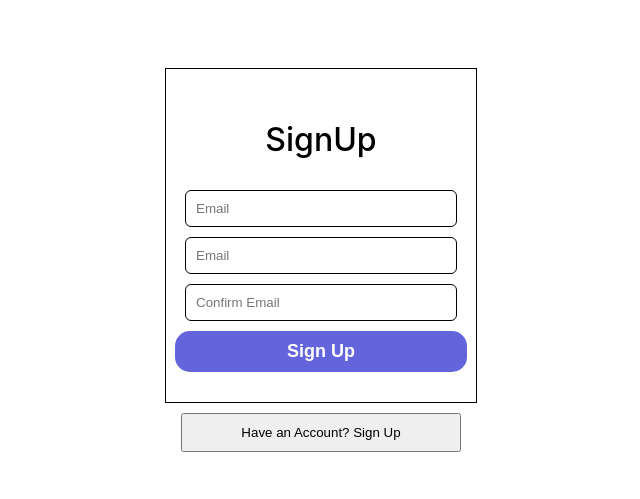
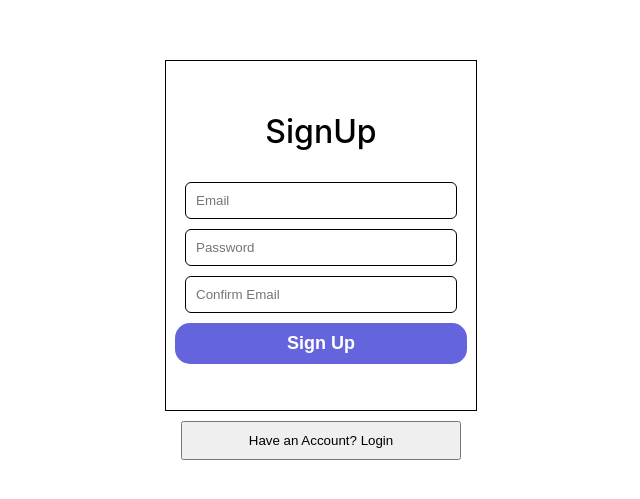
Before and after one commit to lakxnaut/expense_tracker_react, a React (Create React App) app: page /auth in a window 1280 px wide. Shown: the part 135-634 px from the top of the page, without its empty margins (319-959 px from the left). Built offline with nearby package versions, Linux system fonts and the light colour scheme; the HTML template or start-up script is replaced by a standard one.

Commit message:
Login page with auth and save token and routes

```diff
--- a/package.json
+++ b/package.json
@@ -8,6 +8,7 @@
     "@testing-library/user-event": "^13.5.0",
     "react": "^18.2.0",
     "react-dom": "^18.2.0",
+    "react-router-dom": "^6.4.2",
     "react-scripts": "5.0.1",
     "web-vitals": "^2.1.4"
   },
--- a/src/App.js
+++ b/src/App.js
@@ -1,11 +1,21 @@
-import React from 'react'
-import Signup from './components/Signup/Signup'
+import React, { Fragment } from 'react'
+import { BrowserRouter, Routes, Route } from 'react-router-dom'
+import Home from './components/Home/Home'
+import AuthPage from './components/Signup/AuthPage'
+
 
 const App = () => {
   return (
-    <div>
-      <Signup />
-    </div>
+    <Fragment>
+      <BrowserRouter>
+        <Routes>
+          <Route path='/' element={<Home />} />
+          <Route path='/auth' element={<AuthPage />} />
+
+        </Routes>
+
+      </BrowserRouter>
+    </Fragment>
   )
 }
 
--- /dev/null
+++ b/src/components/Home/Home.js
@@ -0,0 +1,10 @@
+import React from 'react'
+import classes from './Home.module.css'
+
+const Home = () => {
+    return (
+        <div>Welcome to Expense Tracker</div>
+    )
+}
+
+export default Home
--- /dev/null
+++ b/src/components/Signup/AuthPage.js
@@ -0,0 +1,130 @@
+import React, { useRef, useState } from 'react'
+import classes from './AuthPage.module.css'
+import { useNavigate } from 'react-router-dom'
+
+
+const AuthPage = () => {
+
+    const emailRef = useRef()
+    const passwordRef = useRef()
+    const confirmPasswordRef = useRef();
+    const [isSignupScreen, setIsSignupScreen] = useState(true);
+    const [error, setError] = useState('');
+    const [errorClass, setErrorClass] = useState('');
+
+    const navigate = useNavigate();
+
+    async function saveToken(data) {
+        const resp = await data.json()
+        const token = resp.idToken;
+        localStorage.setItem('token', token)
+
+        navigate('/')
+    }
+
+
+    async function submitForm(e) {
+        e.preventDefault();
+        setErrorClass('')
+
+
+
+        const email = emailRef.current.value
+        const password = passwordRef.current.value
+        // const confirmPassword = confirmPasswordRef.current.value
+        let url;
+        if (isSignupScreen && (password === confirmPasswordRef.current.value)) {
+            url = 'https://identitytoolkit.googleapis.com/v1/accounts:signUp?key=AIzaSyBVAE7aUSl9yyrZqGn-MO-JWRkJvemcR3g'
+
+        }
+        else if (isSignupScreen && (password !== confirmPasswordRef.current.value)) {
+            setError('Password and Confirm Password not matching ')
+            setErrorClass(`${classes.error}`)
+            return;
+        }
+        else {
+            url = 'https://identitytoolkit.googleapis.com/v1/accounts:signInWithPassword?key=AIzaSyBVAE7aUSl9yyrZqGn-MO-JWRkJvemcR3g'
+
+        }
+
+
+
+
+
+
+
+
+        const response = await fetch(url, {
+            method: 'POST',
+            headers: {
+                'Content-Type': 'application/json'
+
+            },
+            body: JSON.stringify({
+
+                email: email,
+                password: password,
+                returnSecureToken: true
+
+            }
+            )
+
+
+        })
+
+        if (response.ok) {
+            saveToken(response)
+
+        }
+        else {
+            const data = await response.json()
+            setError(data.error.message);
+        }
+
+
+
+
+
+
+    }
+
+    function toggleSignup() {
+        setError('')
+        setIsSignupScreen(prevValue => !prevValue)
+
+
+    }
+    return (
+        <div className={classes.signup}>
+            <form className={`${classes.form} ${errorClass} `} onSubmit={submitForm}>
+                <h1>{isSignupScreen ? 'SignUp' : 'Login '}</h1>
+                <div className={classes.textFields}>
+
+                    <input type='email' ref={emailRef} placeholder='Email' required />
+
+                    <input type='password' minLength='6' ref={passwordRef} placeholder='Password' required />
+
+                    {isSignupScreen && <input type='password' minLength='6' ref={confirmPasswordRef} placeholder='Confirm Email' required />}
+                    <div className={classes.signupContainer}>
+                        <button className={classes.signupButton}>{isSignupScreen ? 'Sign Up' : "Login"}</button>
+                    </div>
+
+                    <p style={{ color: 'red', fontWeight: 'bold', textAlign: 'center' }}> {error}</p>
+
+
+
+
+                </div>
+            </form>
+
+
+
+            <button onClick={toggleSignup} className={classes.loginButton}>{isSignupScreen ? 'Have an Account? Login' : 'Dont have an Acoount? Sign up'}</button>
+
+
+
+        </div>
+    )
+}
+
+export default AuthPage
--- a/src/components/Signup/Signup.module.css
+++ b/src/components/Signup/AuthPage.module.css
@@ -6,6 +6,10 @@
   justify-content: center;
 
   height: 100vh;
+}
+
+.signup button:hover {
+  cursor: pointer;
 }
 
 .form {
@@ -58,3 +62,30 @@
   width: 280px;
   padding: 10px 15px;
 }
+
+@keyframes shake {
+  10%,
+  90% {
+    transform: translate3d(-1px, 0, 0);
+  }
+
+  20%,
+  80% {
+    transform: translate3d(2px, 0, 0);
+  }
+
+  30%,
+  50%,
+  70% {
+    transform: translate3d(-4px, 0, 0);
+  }
+
+  40%,
+  60% {
+    transform: translate3d(4px, 0, 0);
+  }
+}
+
+.form.error {
+  animation: shake 0.82s cubic-bezier(0.36, 0.07, 0.19, 0.97) both;
+}
--- a/src/components/Signup/Signup.js
+++ /dev/null
@@ -1,77 +0,0 @@
-import React, { useRef } from 'react'
-import classes from './Signup.module.css'
-
-
-const Signup = () => {
-
-    const emailRef = useRef()
-    const passwordRef = useRef()
-    const confirmPasswordRef = useRef()
-
-    async function submitForm(e) {
-        e.preventDefault();
-        const email = emailRef.current.value
-        const password = passwordRef.current.value
-        const confirmPassword = confirmPasswordRef.current.value
-        if (password === confirmPassword) {
-
-            const apiUrl = 'https://identitytoolkit.googleapis.com/v1/accounts:signUp?key=AIzaSyBVAE7aUSl9yyrZqGn-MO-JWRkJvemcR3g'
-
-
-            const response = await fetch(apiUrl, {
-                method: 'POST',
-                headers: {
-                    'Content-Type': 'application/json'
-
-                },
-                body: JSON.stringify({
-
-                    email: email,
-                    password: password,
-                    returnSecureToken: true
-
-                }
-                )
-
-
-            })
-            const data = await response.json()
-            console.log(data);
-            console.log('User Registered Successfully');
-
-
-
-        }
-        else {
-            console.log('password not matched');
-        }
-
-    }
-    return (
-        <div className={classes.signup}>
-            <form className={classes.form} onSubmit={submitForm}>
-                <h1>SignUp</h1>
-                <div className={classes.textFields}>
-
-                    <input type='text' ref={emailRef} placeholder='Email' required />
-
-                    <input type='text' ref={passwordRef} placeholder='Email' required />
-
-                    <input type='text' ref={confirmPasswordRef} placeholder='Confirm Email' required />
-                    <div className={classes.signupContainer}>
-                        <button className={classes.signupButton}>Sign Up</button>
-                    </div>
-
-                </div>
-            </form>
-
-
-            <button className={classes.loginButton}>Have an Account? Sign Up</button>
-
-
-
-        </div>
-    )
-}
-
-export default Signup
```
Also changed, not shown: src/components/Home/Home.module.css (added), 1 other file (tests, documents, lock files or other folders).
